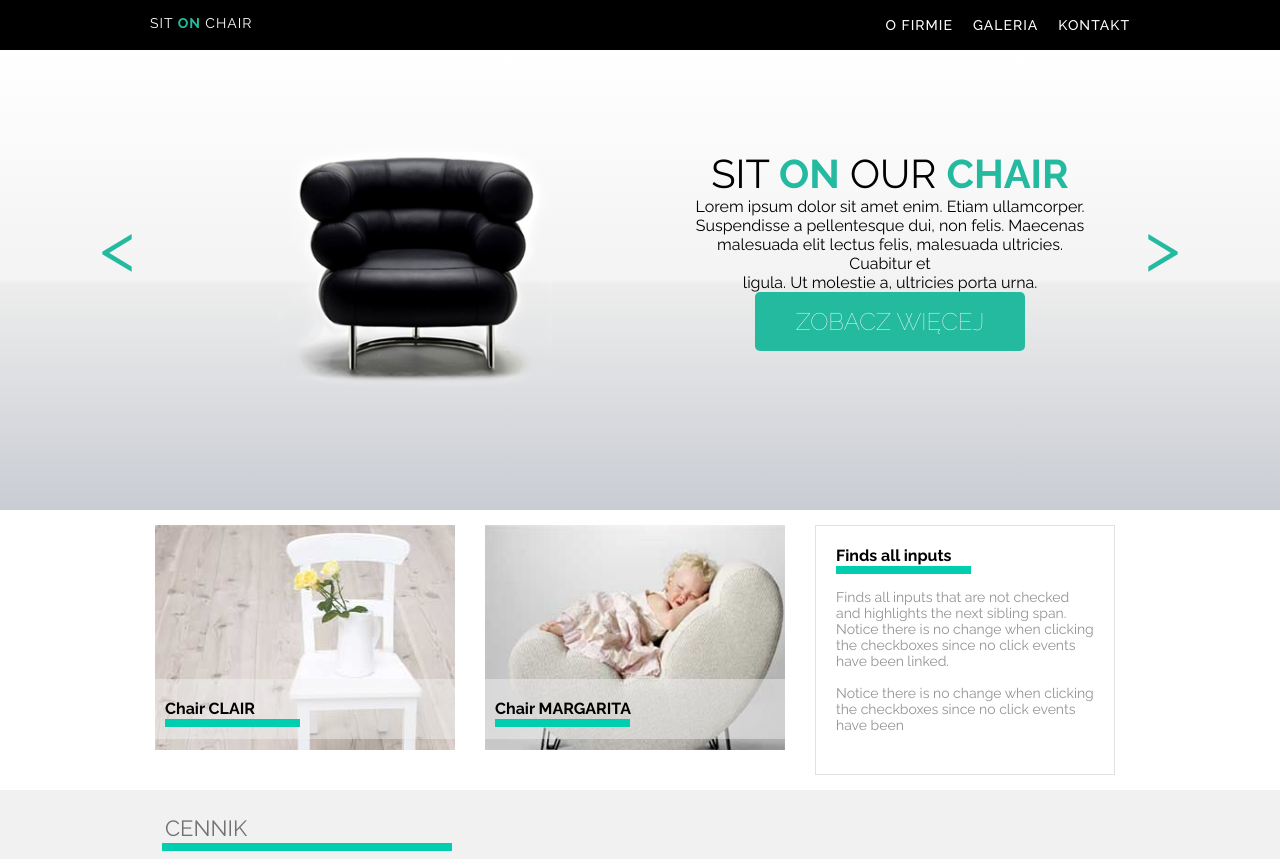
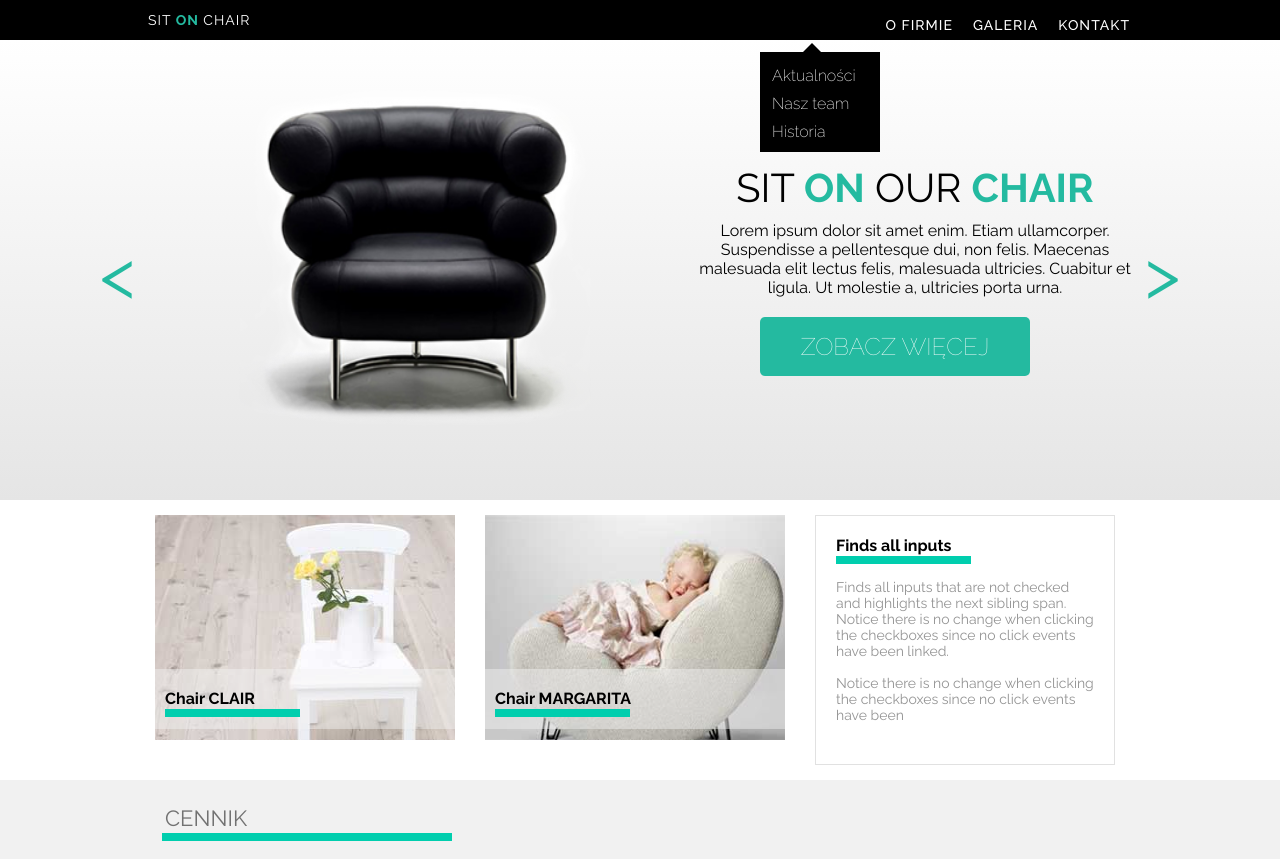
Before and after one commit to AleksanderOrtenburger/Sit-On-Chair-Site, a plain HTML site: page index.html in a window 1280 px wide. Shown: the top 859 px of the page. Drawn offline with Linux system fonts and the light colour scheme.

Commit message:
first workshop done

```diff
--- a/index.html
+++ b/index.html
@@ -46,9 +46,9 @@
             <h1> <a href="#"> Sit <span> on </span> chair </a> </h1>
             <nav class="navHeader">
                 <ul>
-                  <li> <a href="#"> Kontakt </a> </li>
-                  <li> <a href="#"> Galeria </a> </li>
-                  <li> <a href="#"> O firmie </a> </li>
+                  <li> <a href="#"> KONTAKT </a> </li>
+                  <li> <a href="#"> GALERIA </a> </li>
+                  <li> <a href="#"> O FIRMIE</a> </li>
                 </ul>
             </nav>
         <div class="clearfix"> </div>
@@ -58,6 +58,15 @@
       <article class="slider container">
         <img id="blackChair" src="images/black_chair.png" alt="to jest czarny fotel">
         <div class="tekstBlackChair">
+            <div class="blackBox">
+                <div class="triangle"></div>
+                <ul>
+                    <li>Aktualności</li>
+                    <li>Nasz team</li>
+                    <li>Historia</li>
+                </ul>
+
+            </div>
           <a class="arrow left" href="#"> < </a>
               <h2> Sit <span>on</span> our <span>chair</span> </h2>
               <p>
--- a/style/css.css
+++ b/style/css.css
@@ -63,10 +63,12 @@ a {
     color: inherit;
     font-size: 14px;
     text-transform: uppercase;
+    border-radius: 5px;
 }
 
 a:hover {
     background-color: #184947
+
 }
 
 span {
@@ -83,7 +85,7 @@ body {
 header {
     background-color: black;
     color: white;
-    height: 50px;
+    height: 40px;
     position: relative;
 }
 
@@ -93,8 +95,8 @@ h1 a {
     font-weight: normal;
     letter-spacing: 1px;
     float: left;
-    padding: 10px;
-    margin-top: 5px;
+    padding: 8px;
+    margin-top: 4px;
 }
 
 .navHeader li {
@@ -113,51 +115,47 @@ h1 a {
 }
 
 .gradient {
-    /* Permalink - use to edit and share this gradient: http://colorzilla.com/gradient-editor/#ffffff+0,f3f3f3+50,ededed+51,c9ccd3+100 */
-    background: rgb(255, 255, 255);
-    /* Old browsers */
-    background: -moz-linear-gradient(top, rgba(255, 255, 255, 1) 0%, rgba(243, 243, 243, 1) 50%, rgba(237, 237, 237, 1) 51%, rgba(201, 204, 211, 1) 100%);
-    /* FF3.6-15 */
-    background: -webkit-linear-gradient(top, rgba(255, 255, 255, 1) 0%, rgba(243, 243, 243, 1) 50%, rgba(237, 237, 237, 1) 51%, rgba(201, 204, 211, 1) 100%);
-    /* Chrome10-25,Safari5.1-6 */
-    background: linear-gradient(to bottom, rgba(255, 255, 255, 1) 0%, rgba(243, 243, 243, 1) 50%, rgba(237, 237, 237, 1) 51%, rgba(201, 204, 211, 1) 100%);
-    /* W3C, IE10+, FF16+, Chrome26+, Opera12+, Safari7+ */
-    filter: progid:DXImageTransform.Microsoft.gradient( startColorstr='#ffffff', endColorstr='#c9ccd3', GradientType=0);
-    /* IE6-9 */
+    /* Permalink - use to edit and share this gradient: http://colorzilla.com/gradient-editor/#ffffff+0,e5e5e5+100;White+3D */
+    background: #ffffff; /* Old browsers */
+    background: -moz-linear-gradient(top, #ffffff 0%, #e5e5e5 100%); /* FF3.6-15 */
+    background: -webkit-linear-gradient(top, #ffffff 0%,#e5e5e5 100%); /* Chrome10-25,Safari5.1-6 */
+    background: linear-gradient(to bottom, #ffffff 0%,#e5e5e5 100%); /* W3C, IE10+, FF16+, Chrome26+, Opera12+, Safari7+ */
+    filter: progid:DXImageTransform.Microsoft.gradient( startColorstr='#ffffff', endColorstr='#e5e5e5',GradientType=0 ); /* IE6-9 */
+
 }
 
 #blackChair {
     float: left;
-    padding: 60px 60px 60px 60px;
+
     margin: 0;
     height: 430px;
     width: 550px;
 }
 
 .tekstBlackChair {
-    width: 400px;
+    width: 450px;
     float: left;
     text-align: center;
-    margin-top: 100px;
+    margin-top: 120px;
 }
 
 h2 {
     text-transform: uppercase;
     font-size: 40px;
     font-weight: normal;
+    margin-bottom: 10px;
 }
 
 h2 p {
     font-size: 14px;
     text-transform: none;
-    margin: 20px 0 20px 0;
     line-height: 20px;
 }
 
 .button {
     width: 270px;
     color: white;
-    margin: 0 auto;
+   margin: 20px 0 0 70px;
     text-transform: uppercase;
     padding: 15px;
     background-color: #24BAA0;
@@ -171,7 +169,7 @@ h2 p {
     font-size: 70px;
     color: #24BAA0;
     position: absolute;
-    top: 150px;
+    top: 177px;
 }
 
 .arrow.left {
@@ -606,3 +604,38 @@ footer {
     display: block;
     clear: both;
 }
+/*blackBox pod nawigacja*/
+.blackBox {
+    width: 120px;
+    height: 100px;
+    background-color: black;
+    position: absolute;
+    top: 52px;
+    right: 400px;
+
+}
+
+div.blackBox li {
+    color: #f1f1f1;
+    font-size: 1em;
+    line-height: 28px;
+    font-weight: 200;
+    text-align: left;
+}
+
+div.blackBox ul {
+    list-style-type: none;
+    padding-left: 12px;
+    padding-top: 10px;
+}
+
+.triangle {
+    width: 0;
+    height: 0;
+    border-left: 14px solid transparent;
+    border-right: 14px solid transparent;
+    border-bottom: 14px solid black;
+    position: absolute;
+    top: -9px;
+    right: 54px;
+}
```
